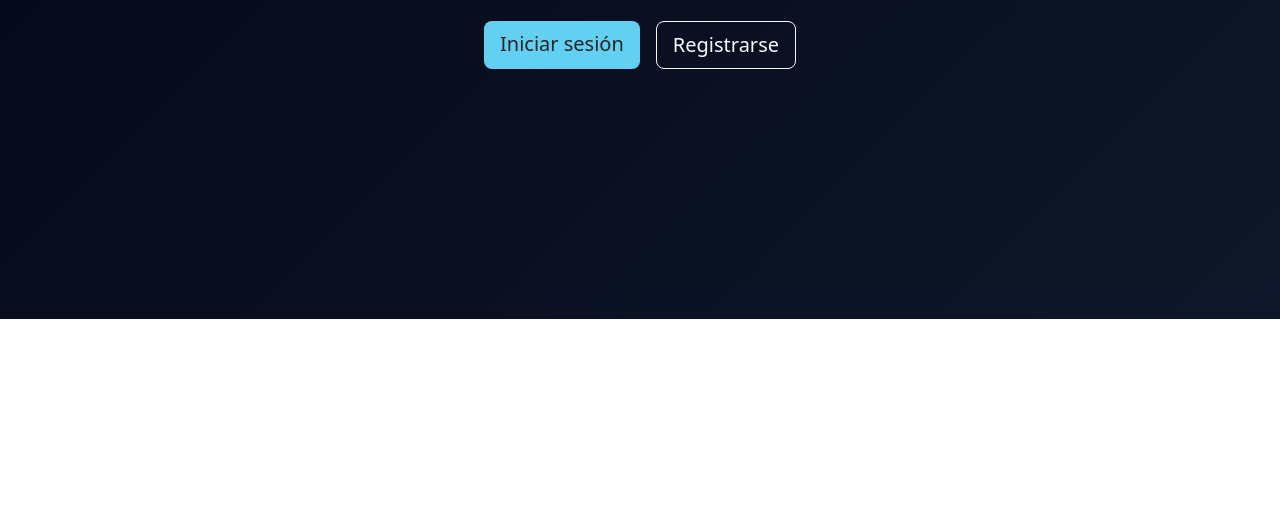
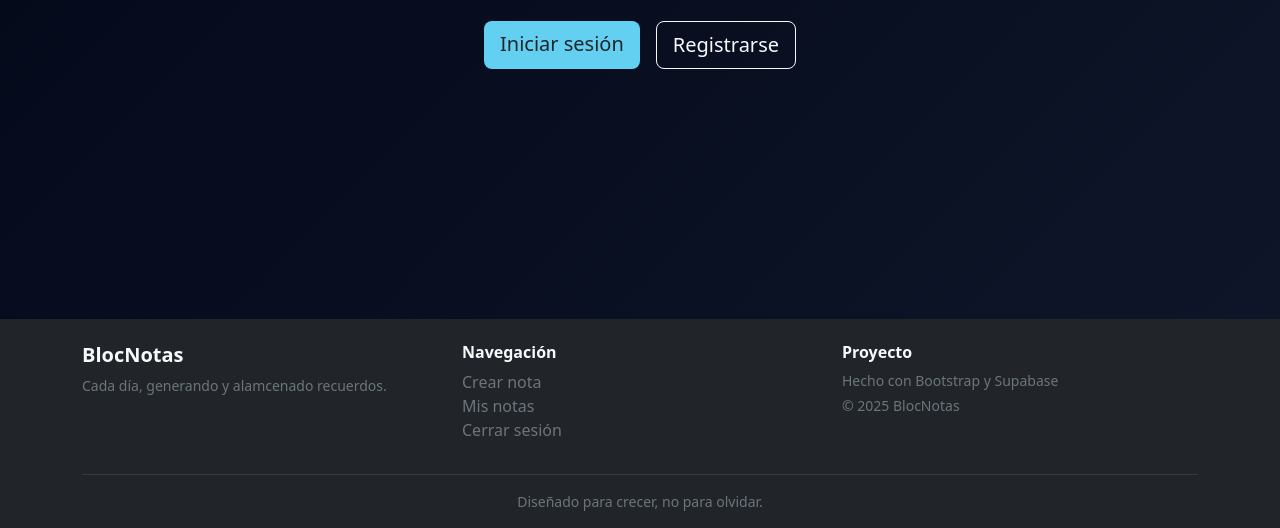
Before and after one commit to Erpanda/supabase-bloc-notas, a plain HTML site: page public/views/home.html in a window 1280 px wide. Shown: the part 481-1009 px from the top of the page. Before the commit the page ends 800 px from the top, so only its background shows below. Drawn offline with nearby package versions, Linux system fonts and the light colour scheme.

Commit message:
Add footer script to home.html

```diff
--- a/public/views/home.html
+++ b/public/views/home.html
@@ -61,11 +61,12 @@
         </main>
     </div>
 
-    <div class="footer mt-auto"></div>
+    <div class="footer mt-auto" id="footer"></div>
 
     <script src="https://cdn.jsdelivr.net/npm/bootstrap@5.3.3/dist/js/bootstrap.bundle.min.js"
         integrity="sha384-YvpcrYf0tY3lHB60NNkmXc5s9fDVZLESaAA55NDzOxhy9GkcIdslK1eN7N6jIeHz"
         crossorigin="anonymous"></script>
     <script type="module" src="../src/js/pages/home.js"></script>
+    <script type="module" src="../src/js/modules/footer.js"></script>
 </body>
 </html>
```
